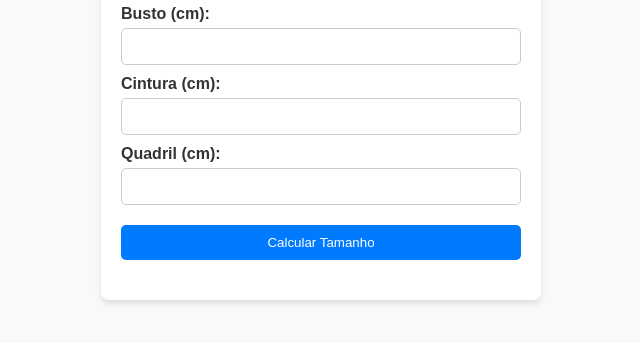
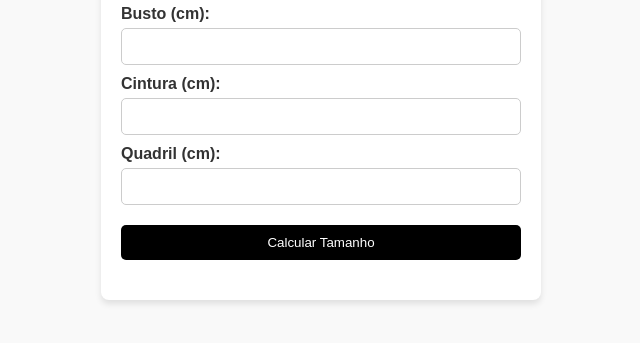
Before and after one commit to judafolie/calculadora-tamanhos, a plain HTML site: page index.html in a window 1280 px wide. Shown: the part 105-448 px from the top of the page, without its empty margins (319-959 px from the left). Drawn offline with Linux system fonts and the light colour scheme.

Commit message:
Update style.css

```diff
--- a/style.css
+++ b/style.css
@@ -40,7 +40,7 @@ input {
 button {
     margin-top: 20px;
     padding: 10px;
-    background-color: #007bff;
+    background-color: #000000;
     color: white;
     border: none;
     border-radius: 5px;
```
